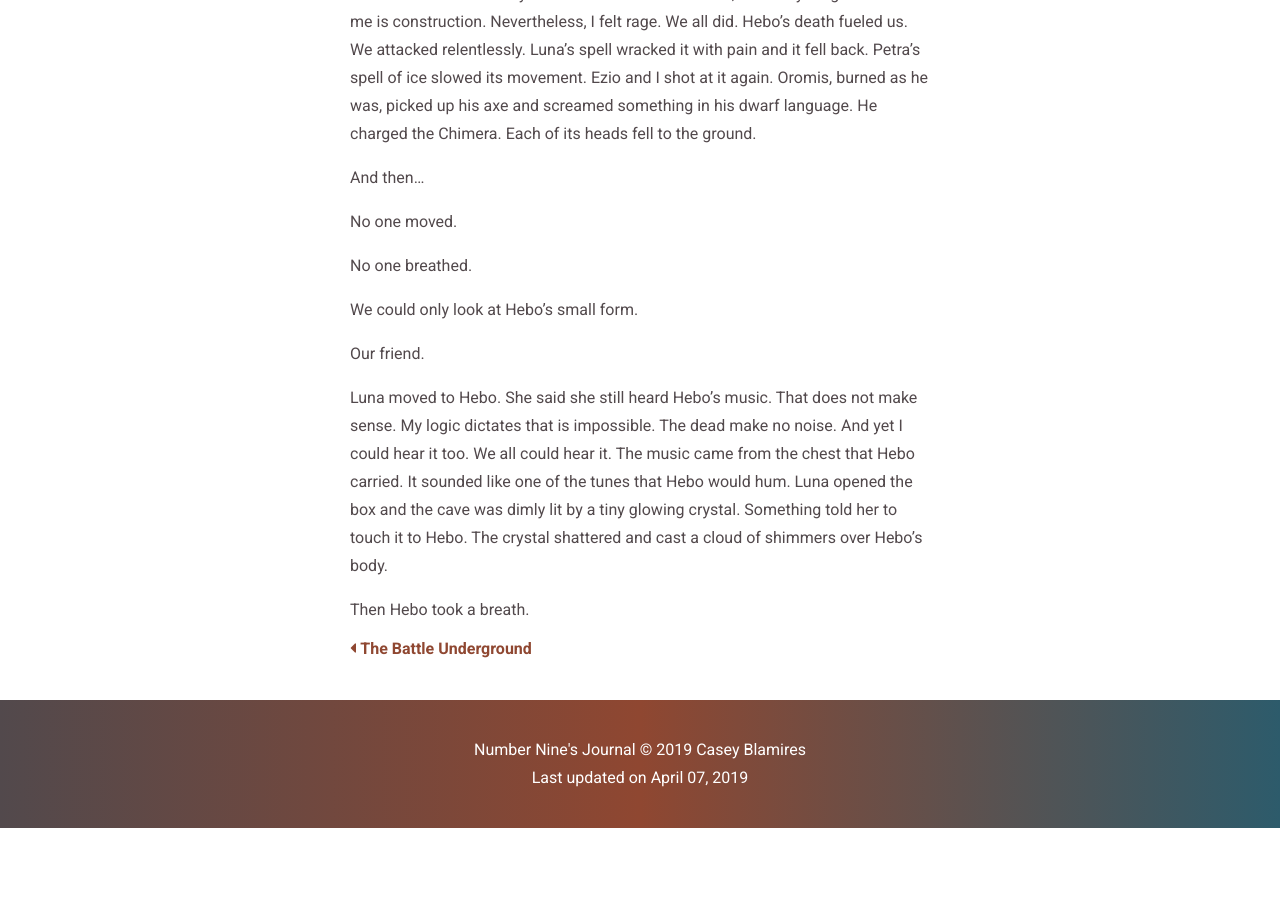
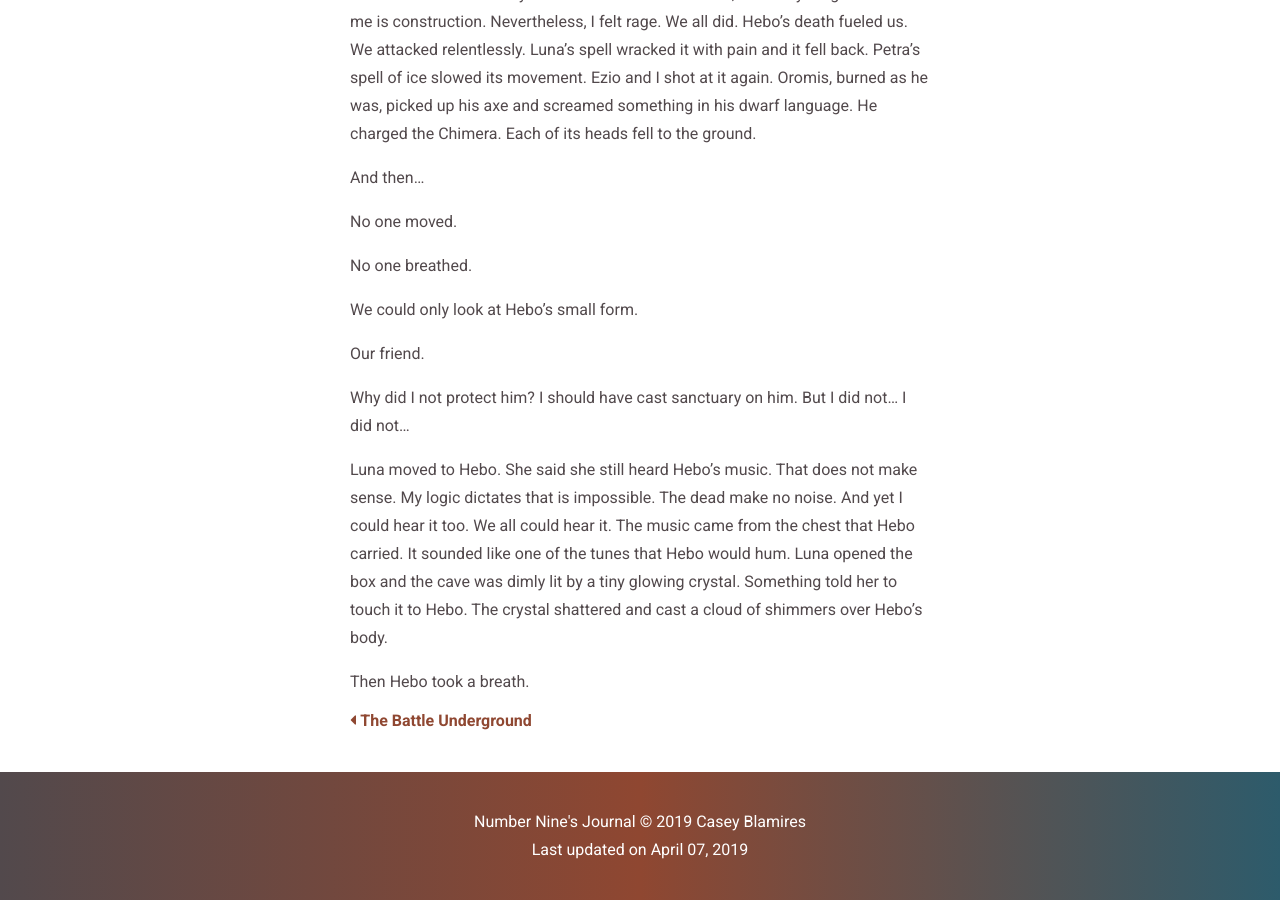
Before and after one commit to clblamires/ninesjournal, a Jekyll site: the page built from _posts/2019-04-07-fire-and-rage.md, in a window 1280 px wide and 900 px high, scrolled down 3126 px. Built offline with Jekyll 4.4.1, drawn with Linux system fonts in a browser that asks for light colours; before the commit the page ends 3954 px from its top, so only the background shows below that.

Commit message:
Update Post “2019-04-07-fire-and-rage”

```diff
--- a/_posts/2019-04-07-fire-and-rage.md
+++ b/_posts/2019-04-07-fire-and-rage.md
@@ -43,6 +43,8 @@ We could only look at Hebo’s small form.
 
 Our friend.
 
+Why did I not protect him? I should have cast sanctuary on him. But I did not... I did not...
+
 Luna moved to Hebo. She said she still heard Hebo’s music. That does not make sense. My logic dictates that is impossible. The dead make no noise. And yet I could hear it too. We all could hear it. The music came from the chest that Hebo carried. It sounded like one of the tunes that Hebo would hum. Luna opened the box and the cave was dimly lit by a tiny glowing crystal. Something told her to touch it to Hebo. The crystal shattered and cast a cloud of shimmers over Hebo’s body.
 
 Then Hebo took a breath.
```
